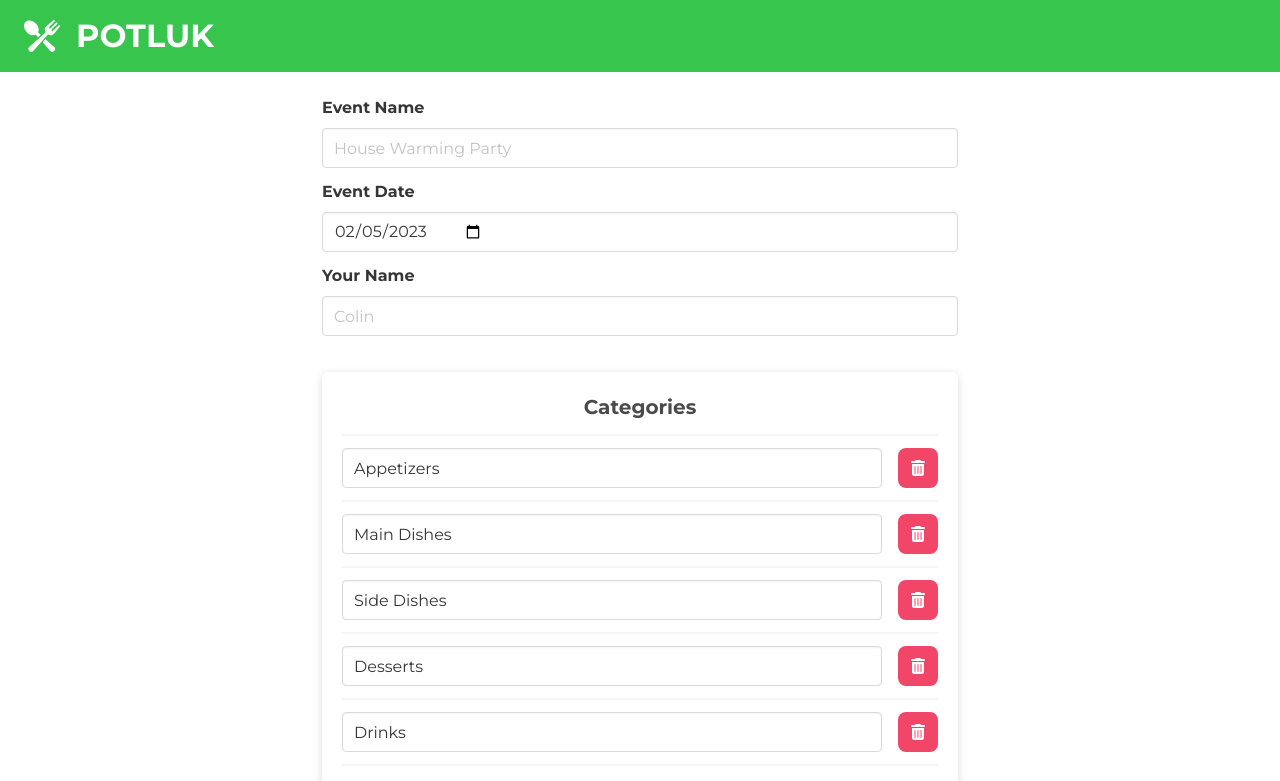
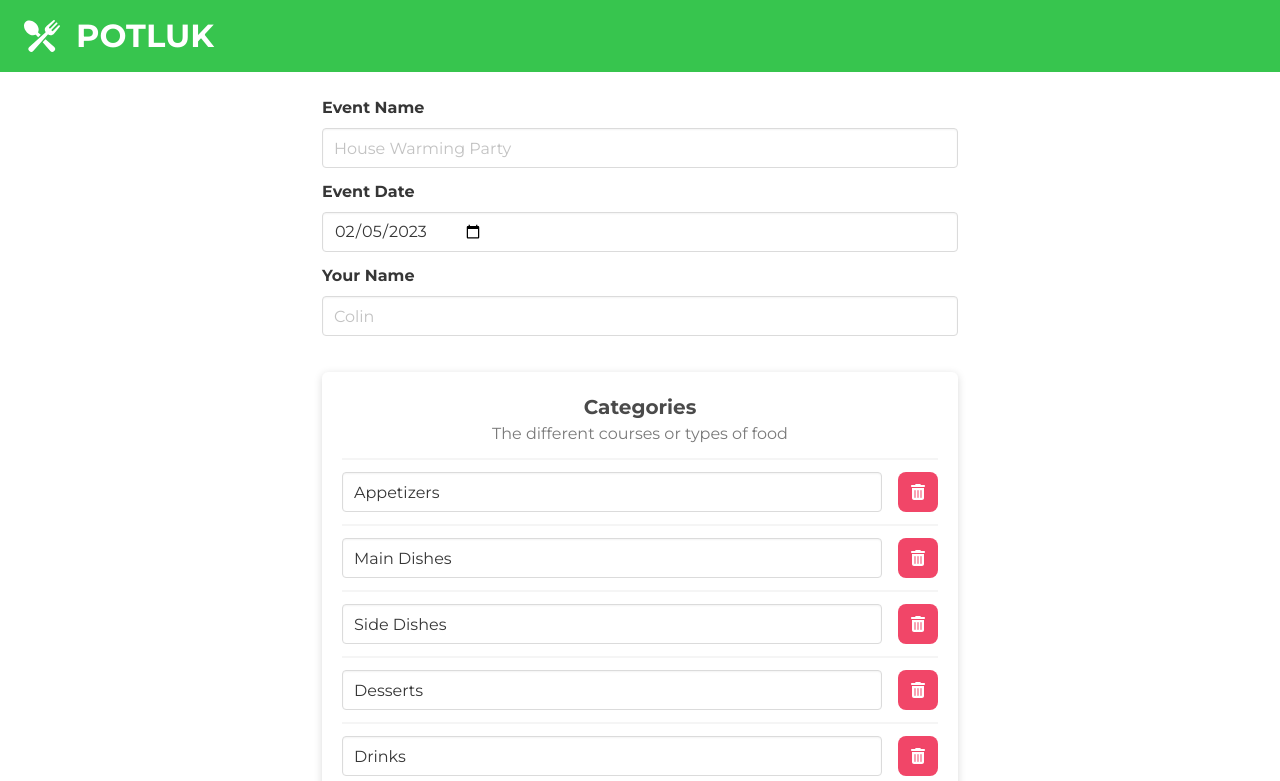
Before and after one commit to c-o-l-i-n/potluk, a Next.js app: page /new in a window 1280 px wide. Shown: the top 781 px of the page. Built offline with nearby package versions, Linux system fonts and the light colour scheme.

Commit message:
💬 Add subtitle to Categories in New page

```diff
--- a/src/components/BoxHeader.tsx
+++ b/src/components/BoxHeader.tsx
@@ -1,13 +1,15 @@
 import React, { ReactElement } from 'react'
 
 interface Props {
-  text: string
+  title: string
+  subtitle?: string
 }
 
-export default function BoxHeader ({ text }: Props): ReactElement {
+export default function BoxHeader ({ title, subtitle }: Props): ReactElement {
   return (
-    <div className='box-item is-size-5 has-text-centered has-text-weight-bold'>
-      {text}
+    <div className='box-item has-text-centered'>
+      <p className='is-size-5 has-text-weight-bold mb-0'>{title}</p>
+      {subtitle === undefined ? <></> : <p className='has-text-grey'>{subtitle}</p>}
     </div>
   )
 }
--- a/src/components/PotlukView.tsx
+++ b/src/components/PotlukView.tsx
@@ -277,7 +277,7 @@ export default function PotlukView ({ initialPotluk, initialUsername }: Props):
 
       {potluk.categories.map((category, categoryIndex) => (
         <Box key={categoryIndex}>
-          <BoxHeader text={category.name} />
+          <BoxHeader title={category.name} />
           {Object.values(category.items).map(item => (
             item.name === '' && item.createdBy !== username
               ? <React.Fragment key={item.id} />
--- a/src/pages/new.tsx
+++ b/src/pages/new.tsx
@@ -81,7 +81,7 @@ export default function New (): ReactElement {
       <br />
 
       <Box>
-        <BoxHeader text='Categories' />
+        <BoxHeader title='Categories' subtitle='The different courses or types of food' />
 
         {categories.map((category, index) => (
           <BoxCategoryItem
```
